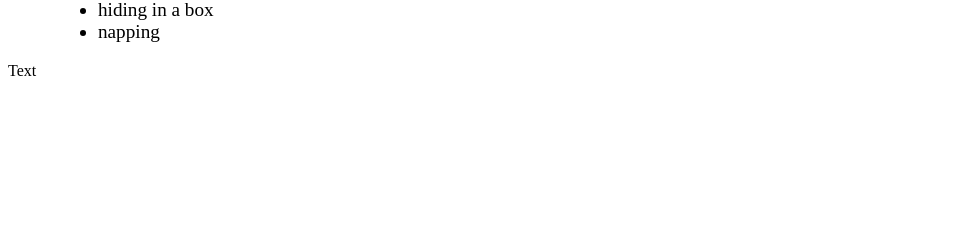
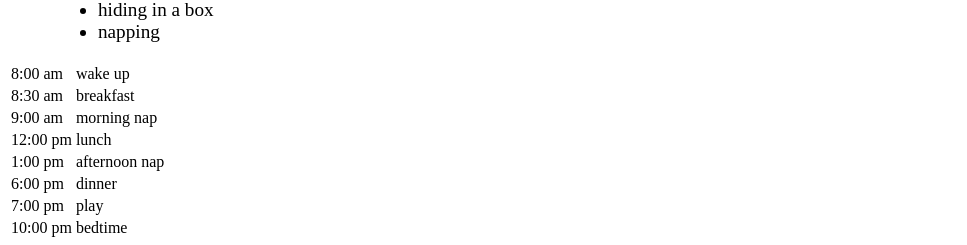
Before and after one commit to WhiteN9/rendering-with-react, a React (Create React App) app: page / in a window 1280 px wide. Shown: the part 592-837 px from the top of the page, without its empty margins (0-967 px from the left). Before the commit the page ends 800 px from the top, so only its background shows below. Built offline with nearby package versions, Linux system fonts and the light colour scheme.

Commit message:
2 ways to pass in activity from activity list

```diff
--- a/src/Activity.js
+++ b/src/Activity.js
@@ -1,8 +1,24 @@
 import React from "react";
 import "./Activity.css";
 
-function Activity() {
-  return null;
+function Activity(props) {
+  return (
+    <tr key={props.key}>
+      <td className="time">{props.time}</td>
+      <td className="description">{props.description}</td>
+    </tr>
+  )
 }
 
+//or
+
+// function Activity(props) {
+//   return (
+//     <tr key={props.key}>
+//       <td className="time">{props.time}</td>
+//       <td className="description">{props.description}</td>
+//     </tr>
+//   )
+// }
+
 export default Activity;
--- a/src/ActivityList.js
+++ b/src/ActivityList.js
@@ -1,8 +1,18 @@
 import React from "react";
 import "./ActivityList.css";
+import Activity from "./Activity.js";
 
-function ActivityList() {
-  return <p>Text</p>;;
+function ActivityList({ activities }) {
+  if (!activities.length) return null;
+  return (
+    <table>
+      <tbody>
+        {activities.map(({ time, description }, index) => (
+          <Activity key={index} time={time} description={description} />
+        ))}
+      </tbody>
+    </table>
+  );
 }
 
 export default ActivityList;
--- a/src/Header.js
+++ b/src/Header.js
@@ -1,18 +1,18 @@
 import React from "react";
 import "./Header.css";
 
-function Header({name,imageSrc,birthday}) {
+function Header({ name, imageSrc, birthday }) {
   return (
     <header className="container">
       <div className="item">
-        <img src={imageSrc} alt="small cat with blue eyes"/>
+        <img src={imageSrc} alt="small cat with blue eyes" />
       </div>
       <div className="item">
         <h1>{name}</h1>
         <h2>Birth: {birthday}</h2>
       </div>
     </header>
-    )
+  );
 }
 
 export default Header;
```
Also changed, not shown: src/HobbyList.js (+7 -9 lines).
